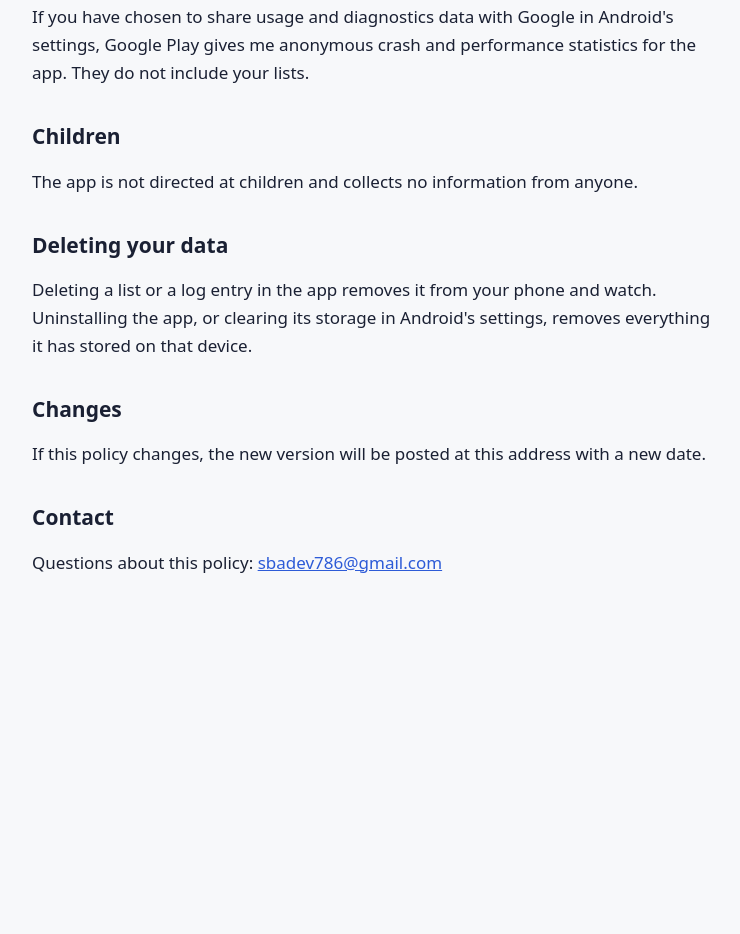
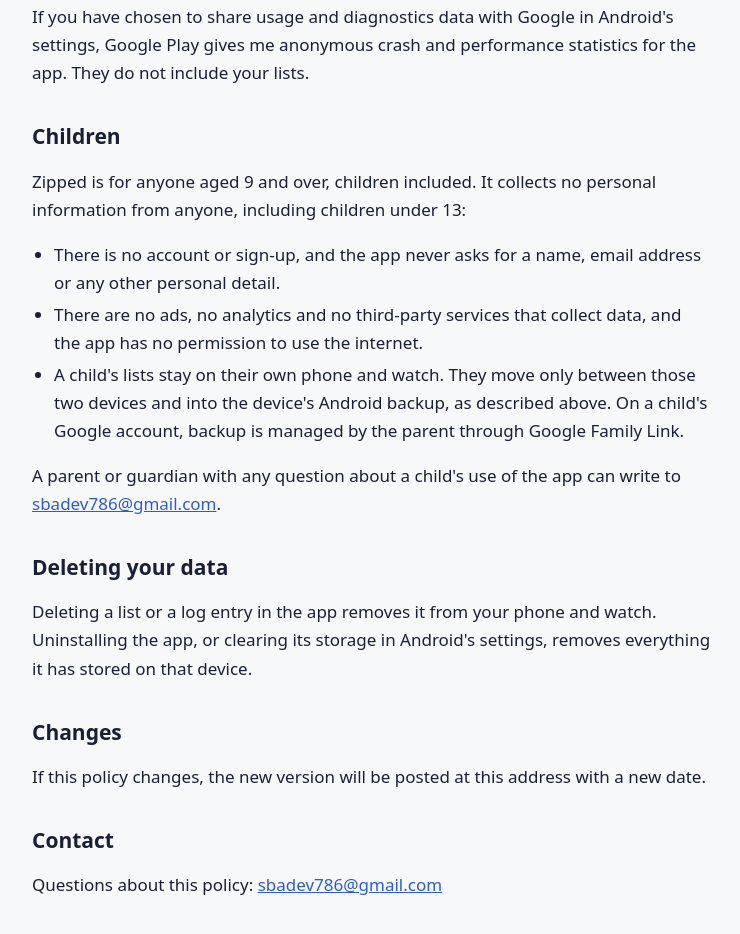
Before and after one commit to saif191020/policies, a plain HTML site: page zipped/privacy.html in a window 1280 px wide. Shown: the part 1142-2076 px from the top of the page, without its empty margins (268-1008 px from the left). Before the commit the page ends 1800 px from the top, so only its background shows below. Drawn offline with Linux system fonts and the light colour scheme.

Commit message:
Zipped: children's section for a 9+ target audience
Zipped's Play target audience now includes ages 9-12, which puts it under
the Families policy. The policy no longer says the app is not directed at
children; it states that nothing is collected from anyone, including
children under 13, and gives parents a contact address.

```diff
--- a/zipped/privacy.html
+++ b/zipped/privacy.html
@@ -34,7 +34,13 @@
   <p>If you have chosen to share usage and diagnostics data with Google in Android's settings, Google Play gives me anonymous crash and performance statistics for the app. They do not include your lists.</p>
 
   <h2>Children</h2>
-  <p>The app is not directed at children and collects no information from anyone.</p>
+  <p>Zipped is for anyone aged 9 and over, children included. It collects no personal information from anyone, including children under 13:</p>
+  <ul>
+    <li>There is no account or sign-up, and the app never asks for a name, email address or any other personal detail.</li>
+    <li>There are no ads, no analytics and no third-party services that collect data, and the app has no permission to use the internet.</li>
+    <li>A child's lists stay on their own phone and watch. They move only between those two devices and into the device's Android backup, as described above. On a child's Google account, backup is managed by the parent through Google Family Link.</li>
+  </ul>
+  <p>A parent or guardian with any question about a child's use of the app can write to <a href="mailto:sbadev786@gmail.com">sbadev786@gmail.com</a>.</p>
 
   <h2>Deleting your data</h2>
   <p>Deleting a list or a log entry in the app removes it from your phone and watch. Uninstalling the app, or clearing its storage in Android's settings, removes everything it has stored on that device.</p>
```
